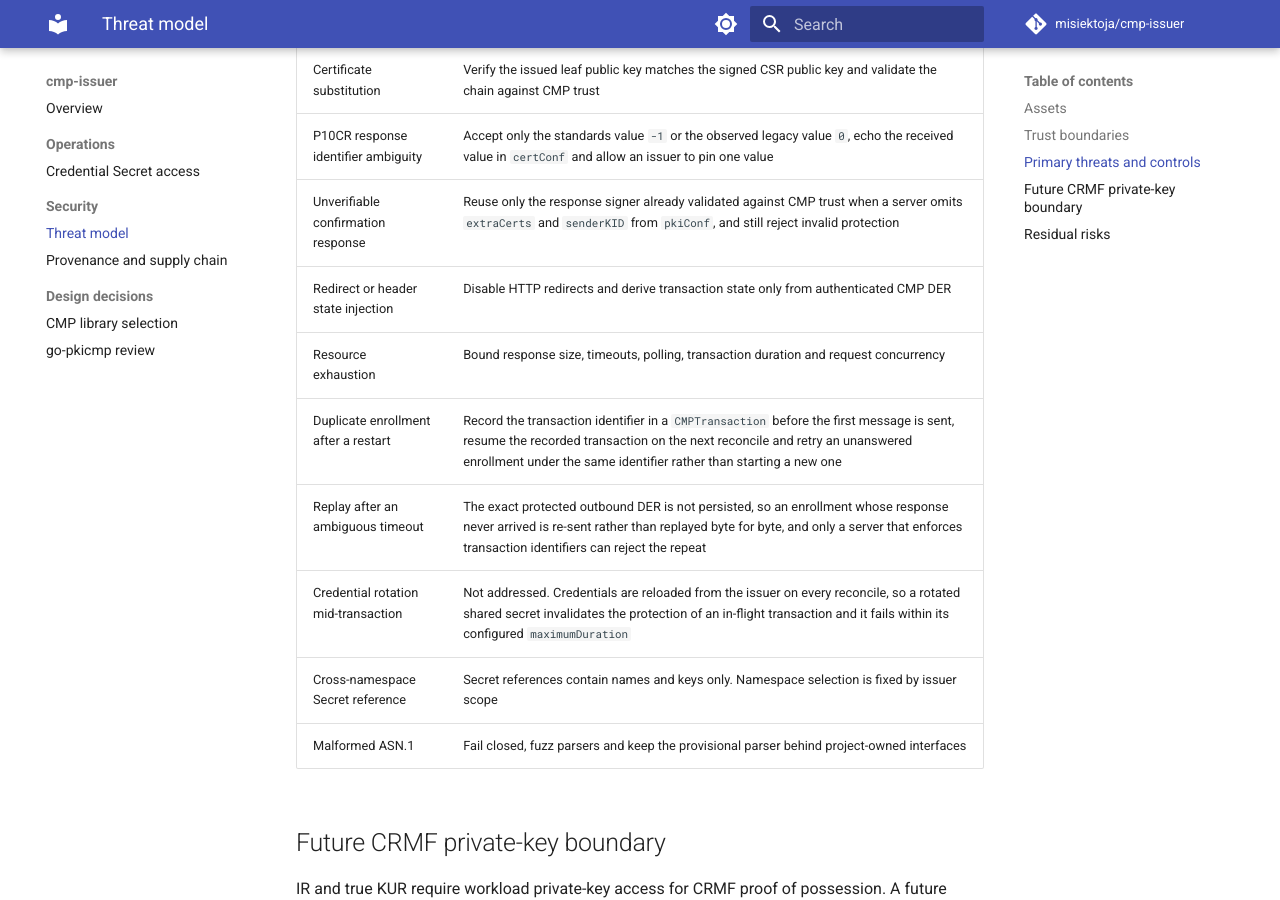
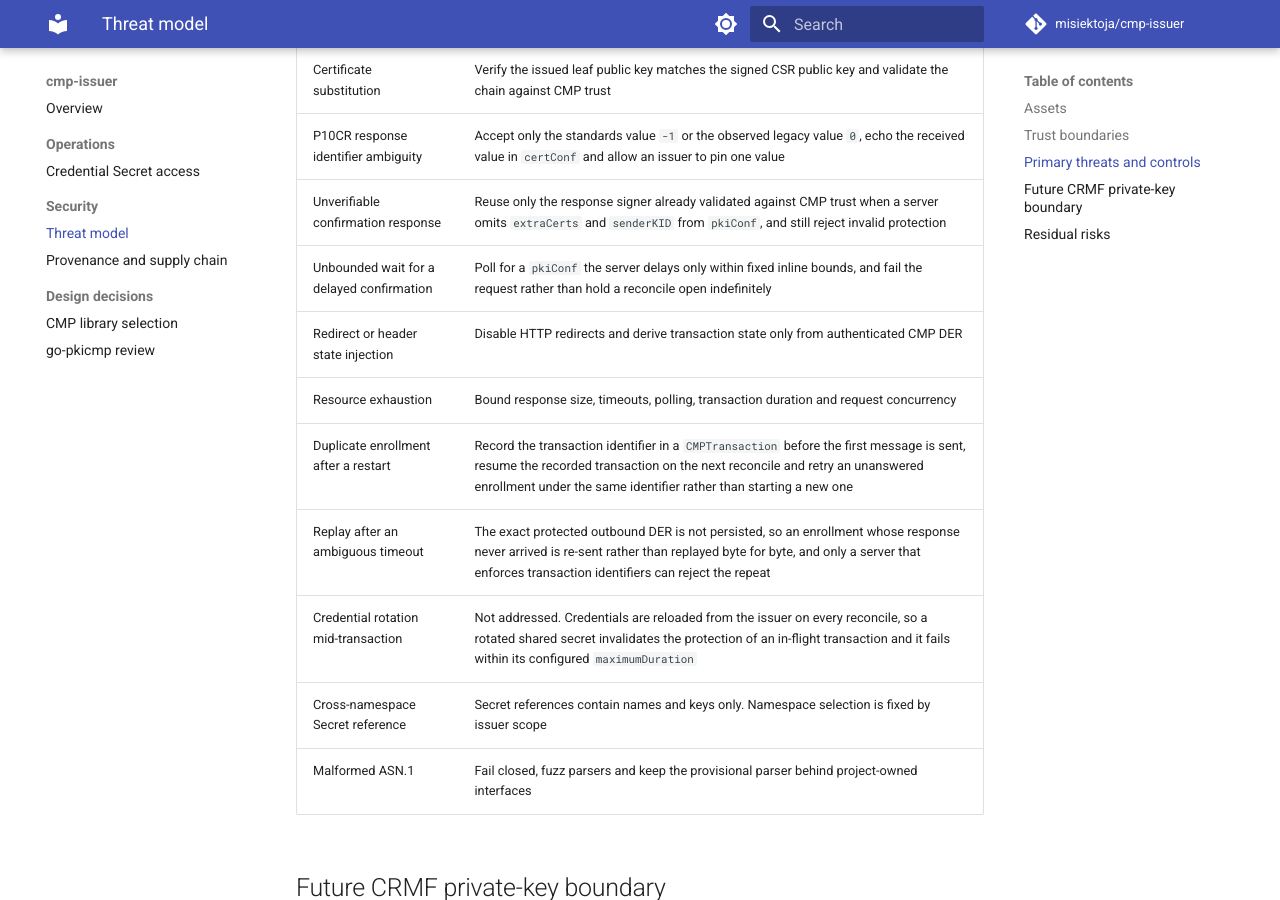
Before and after one commit to misiektoja/cmp-issuer, an MkDocs documentation site: the page built from docs/security/threat-model.md, in a window 1280 px wide and 900 px high, scrolled down 922 px. Built offline with MkDocs 1.6.1 and Material for MkDocs 9.7.7, drawn with Linux system fonts in a browser that asks for light colours; comment, search, counter and statistics services are not loaded.

Commit message:
docs(threat-model): record bounded waiting for a delayed confirmation

```diff
--- a/docs/security/threat-model.md
+++ b/docs/security/threat-model.md
@@ -22,6 +22,7 @@ cert-manager approval is a network boundary. Unapproved or denied CertificateReq
 | Certificate substitution | Verify the issued leaf public key matches the signed CSR public key and validate the chain against CMP trust |
 | P10CR response identifier ambiguity | Accept only the standards value `-1` or the observed legacy value `0`, echo the received value in `certConf` and allow an issuer to pin one value |
 | Unverifiable confirmation response | Reuse only the response signer already validated against CMP trust when a server omits `extraCerts` and `senderKID` from `pkiConf`, and still reject invalid protection |
+| Unbounded wait for a delayed confirmation | Poll for a `pkiConf` the server delays only within fixed inline bounds, and fail the request rather than hold a reconcile open indefinitely |
 | Redirect or header state injection | Disable HTTP redirects and derive transaction state only from authenticated CMP DER |
 | Resource exhaustion | Bound response size, timeouts, polling, transaction duration and request concurrency |
 | Duplicate enrollment after a restart | Record the transaction identifier in a `CMPTransaction` before the first message is sent, resume the recorded transaction on the next reconcile and retry an unanswered enrollment under the same identifier rather than starting a new one |
```
